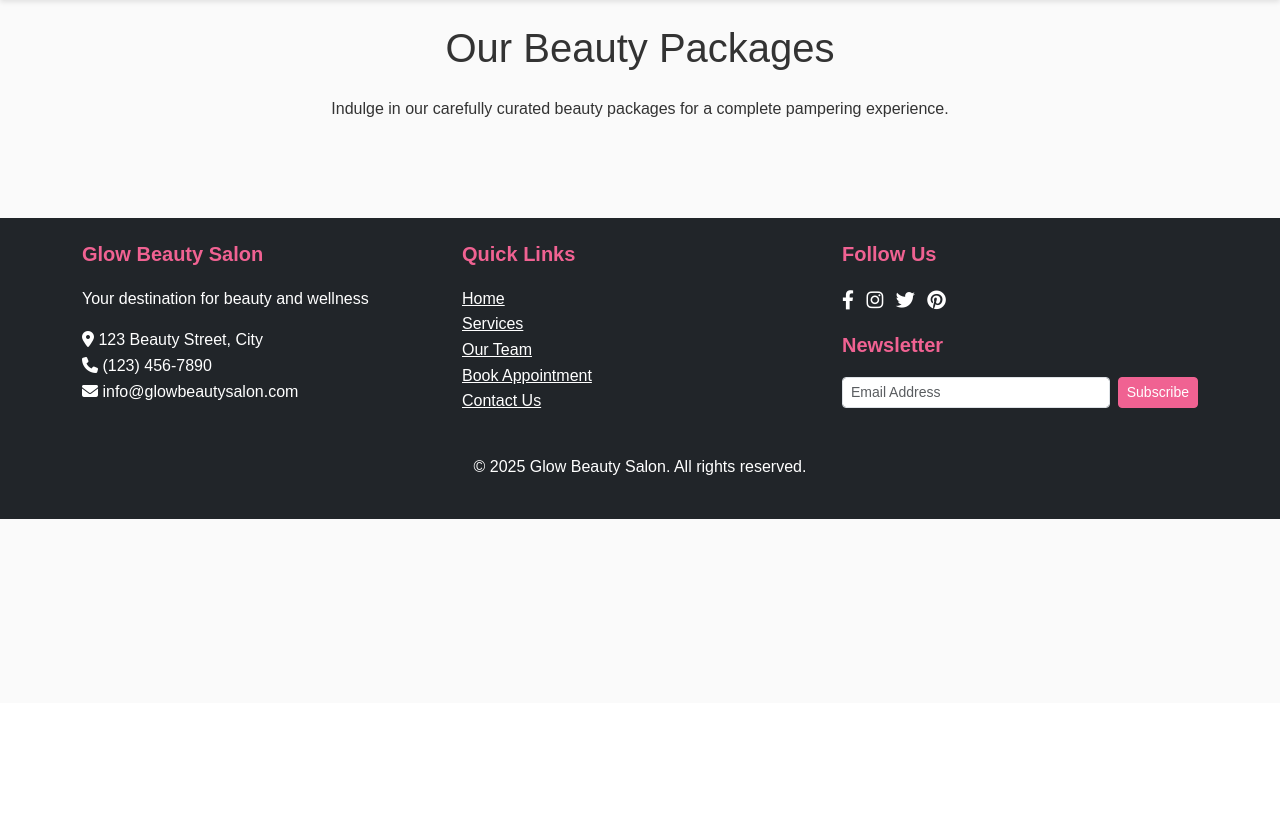
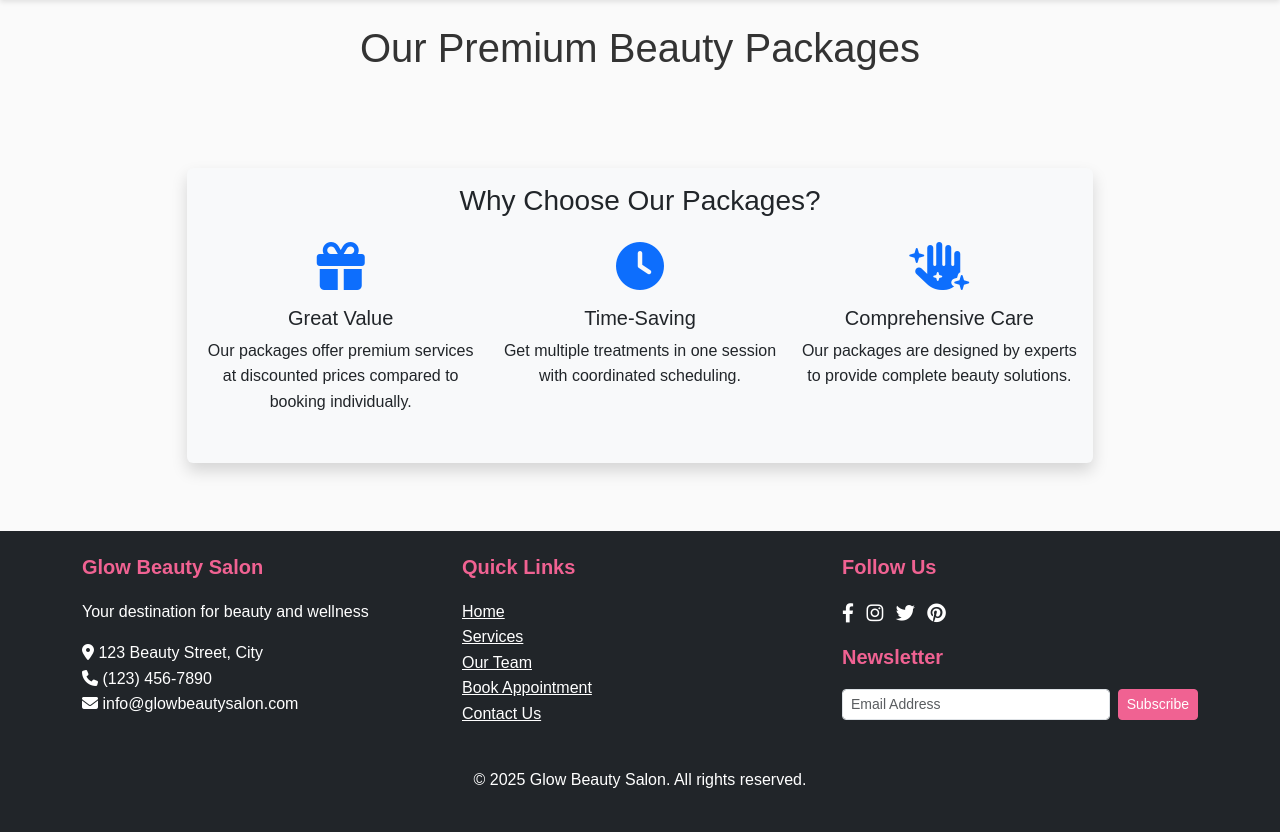
Before and after one commit to tharunasree-19/final-main, a Flask app: template templates/packages.html in a window 1280 px wide. Shown: the part 97-929 px from the top of the page. Before the commit the page ends 616 px from the top, so only its background shows below. Run offline with Flask 3, Linux system fonts and the light colour scheme; the template is opened without the code that fills it, so the values that code supplies are empty; some libraries are stand-ins or nearby versions.

Commit message:
Update packages.html

```diff
--- a/templates/packages.html
+++ b/templates/packages.html
@@ -4,63 +4,63 @@
 
 {% block content %}
 <div class="container">
-    <h1 class="mb-4 text-center">Our Beauty Packages</h1>
-    <p class="text-center mb-5">Indulge in our carefully curated beauty packages for a complete pampering experience.</p>
+    <h1 class="text-center mb-5">Our Premium Beauty Packages</h1>
 
     <div class="row">
-        {% for package in packages %}
-        <div class="col-md-6 col-lg-3 mb-4">
-            <div class="card h-100 shadow package-card">
+        {% for package_id, package in packages.items() %}
+        <div class="col-lg-4 col-md-6 mb-4">
+            <div class="card h-100 shadow">
                 <div class="card-header bg-primary text-white text-center">
-                    <h5 class="mb-0">{{ package.name }}</h5>
+                    <h3 class="mb-0">{{ package.name }}</h3>
                 </div>
-                <div class="card-body d-flex flex-column">
-                    <div class="price-tag text-center mb-3">
-                        <span class="currency">$</span>
-                        <span class="price">{{ package.price }}</span>
+                <div class="card-body">
+                    <p class="card-text">{{ package.description }}</p>
+                    <div class="d-flex justify-content-between mb-3">
+                        <span><strong>Price:</strong> ${{ package.price }}</span>
+                        <span><strong>Duration:</strong> {{ package.duration }}</span>
                     </div>
-                    <p class="card-text">{{ package.description }}</p>
-                    <div class="mt-2">
-                        <p><strong>Duration:</strong> {{ package.duration }}</p>
-                        <p><strong>Includes:</strong></p>
-                        <ul>
-                            {% for service in package.services %}
-                            <li>{{ service }}</li>
-                            {% endfor %}
-                        </ul>
-                    </div>
-                    <div class="mt-auto">
-                        <a href="{{ url_for('book_package', package_id=package.id) }}" class="btn btn-primary w-100">Book Now</a>
+                    <h5>Services Included:</h5>
+                    <ul class="list-group list-group-flush mb-4">
+                        {% for service in package.services %}
+                        <li class="list-group-item">{{ service }}</li>
+                        {% endfor %}
+                    </ul>
+                </div>
+                <div class="card-footer bg-white">
+                    <div class="d-grid">
+                        <a href="{{ url_for('view_package', package_id=package_id) }}" class="btn btn-primary">Book This Package</a>
                     </div>
                 </div>
             </div>
         </div>
         {% endfor %}
     </div>
+
+    <div class="row mt-5">
+        <div class="col-md-10 mx-auto">
+            <div class="card bg-light shadow">
+                <div class="card-body">
+                    <h3 class="text-center mb-4">Why Choose Our Packages?</h3>
+                    <div class="row">
+                        <div class="col-md-4 text-center mb-3">
+                            <i class="fas fa-gift fa-3x text-primary mb-3"></i>
+                            <h5>Great Value</h5>
+                            <p>Our packages offer premium services at discounted prices compared to booking individually.</p>
+                        </div>
+                        <div class="col-md-4 text-center mb-3">
+                            <i class="fas fa-clock fa-3x text-primary mb-3"></i>
+                            <h5>Time-Saving</h5>
+                            <p>Get multiple treatments in one session with coordinated scheduling.</p>
+                        </div>
+                        <div class="col-md-4 text-center mb-3">
+                            <i class="fas fa-hand-sparkles fa-3x text-primary mb-3"></i>
+                            <h5>Comprehensive Care</h5>
+                            <p>Our packages are designed by experts to provide complete beauty solutions.</p>
+                        </div>
+                    </div>
+                </div>
+            </div>
+        </div>
+    </div>
 </div>
 {% endblock %}
-
-{% block scripts %}
-<style>
-    .package-card {
-        transition: transform 0.3s;
-        border-radius: 8px;
-        overflow: hidden;
-    }
-
-    .package-card:hover {
-        transform: translateY(-5px);
-    }
-
-    .price-tag {
-        font-size: 1.8rem;
-        color: #333;
-        font-weight: bold;
-    }
-
-    .currency {
-        font-size: 1.2rem;
-        vertical-align: super;
-    }
-</style>
-{% endblock %}
```
